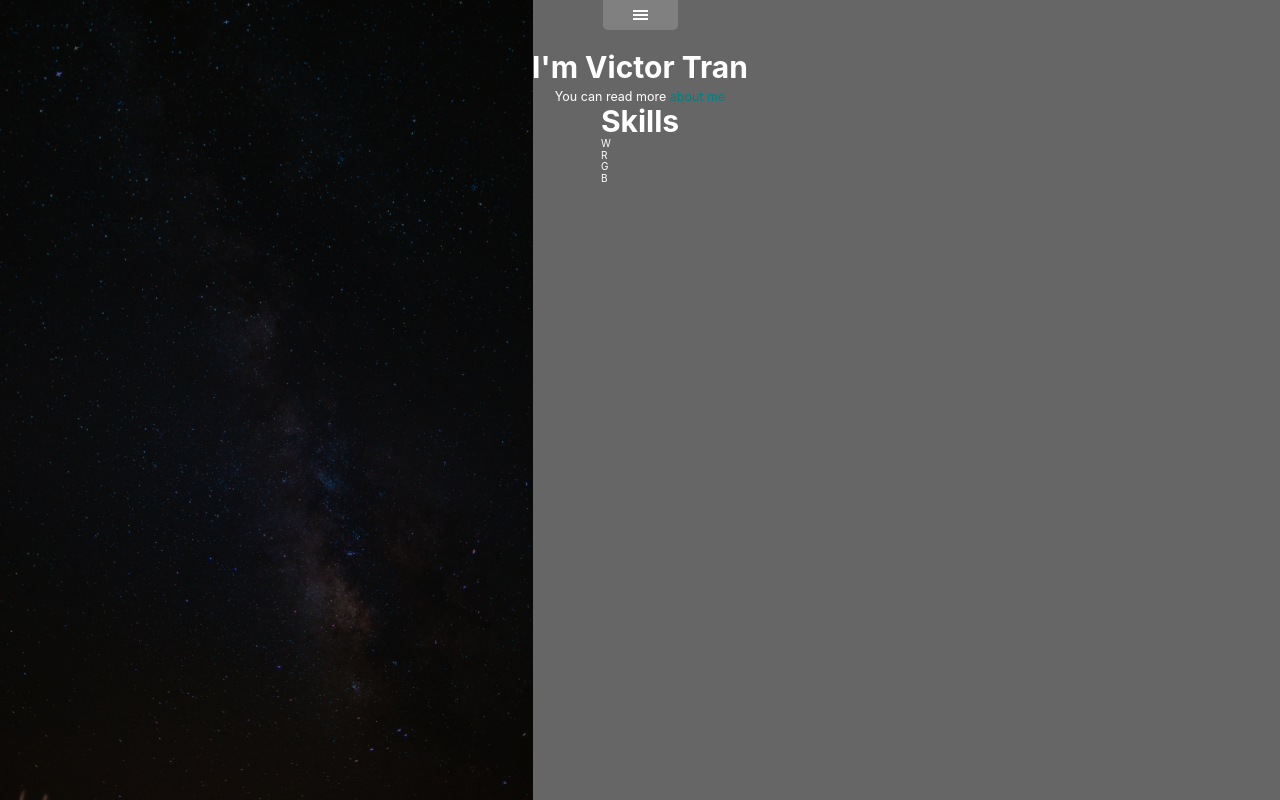
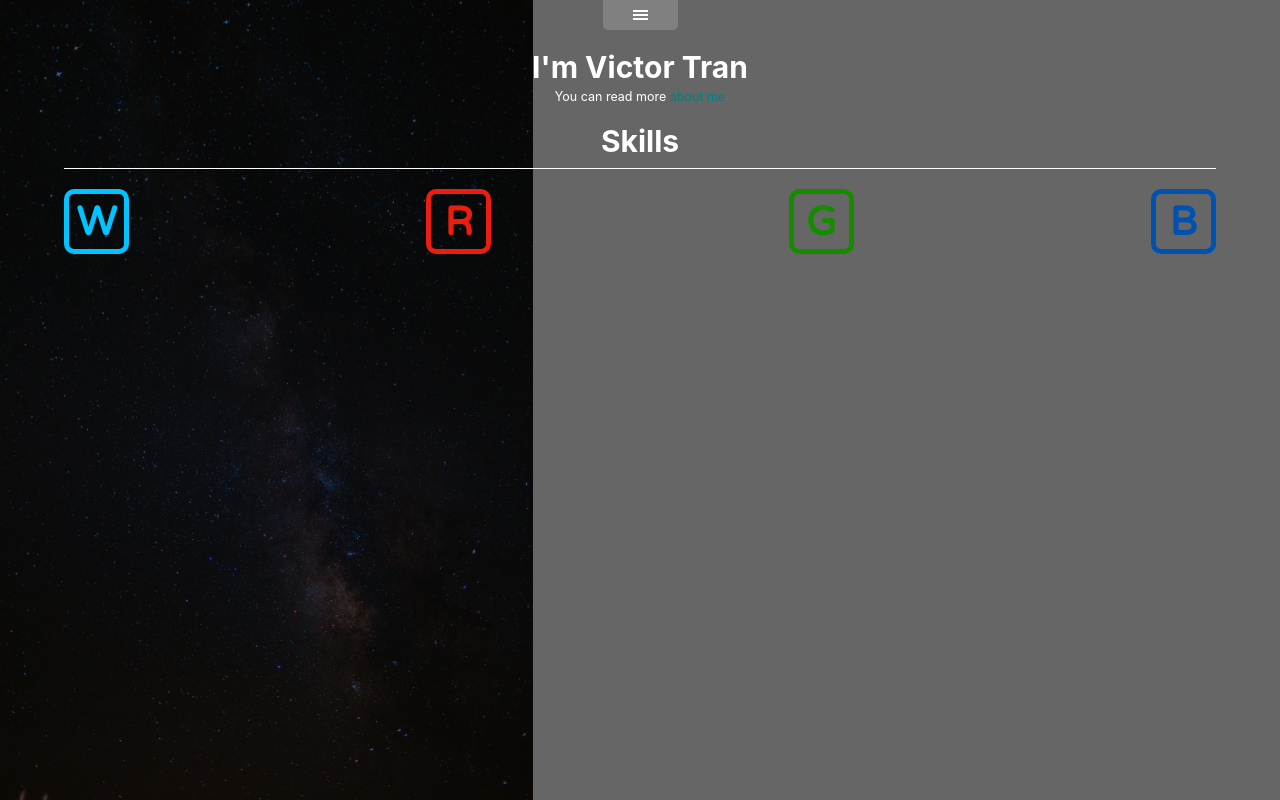
Before and after one commit to iVictoris/portfolio-react, a React (Create React App) app: page / in a window 1280 px wide. Built offline with nearby package versions, Linux system fonts and the light colour scheme.

Commit message:
create style rules for skills section

```diff
--- a/src/sass/index.scss
+++ b/src/sass/index.scss
@@ -4,3 +4,4 @@
 @import "dropdown";
 @import "nav";
 @import "page";
+@import "skillbutton";
--- a/src/sass/page.scss
+++ b/src/sass/page.scss
@@ -42,5 +42,20 @@
             margin-top: 5px;
             font-size: 1.25rem;
         }
+
+        &.skills {
+            width: 100%;
+            display: flex;
+            flex-flow: wrap;
+            justify-content: space-between;
+            &.title {
+                margin: 20px 0;
+                width: 100%;
+                display: flex;
+                justify-content: center;
+                border-bottom: 1px solid white;
+                padding-bottom: 10px;
+            }
+        }
     }
 }
--- /dev/null
+++ b/src/sass/skillbutton.scss
@@ -0,0 +1,37 @@
+.skill {
+    &.button {
+        width: 65px;
+        height: 65px;
+        border-radius: 10px;
+        display: flex;
+        justify-content: center;
+        align-items: center;
+        font-size: 4rem;
+        font-weight: 900;
+        font-family: "Varela Round", sans-serif;
+        &.green {
+            border: 5px solid $green;
+            color: $green;
+        }
+
+        &.red {
+            border: 5px solid $red;
+            color: $red;
+        }
+
+        &.teal {
+            border: 5px solid $teal;
+            color: $teal;
+        }
+
+        &.blue {
+            border: 5px solid $blue;
+            color: $blue;
+        }
+
+        &.gray {
+            border: 5px solid $gray;
+            color: $gray;
+        }
+    }
+}
```
